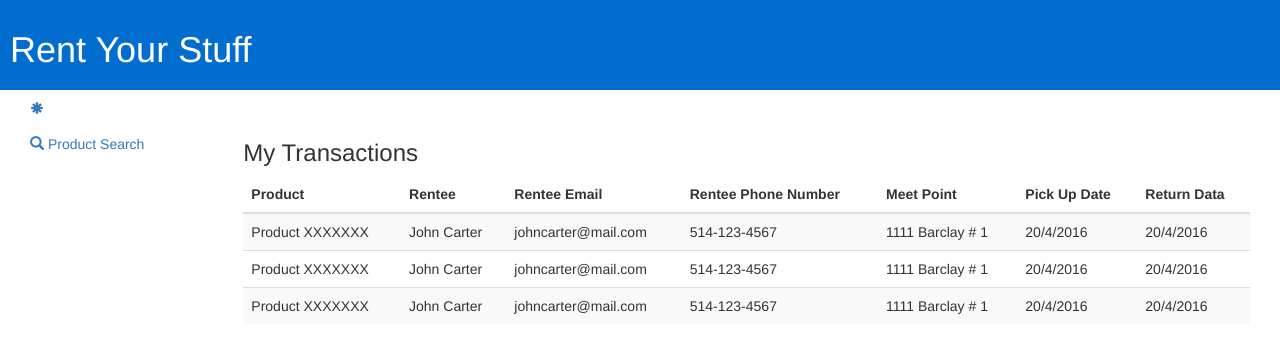
After one commit to Phohawkenics/Rent-Ur-Stuff-2016, a Python web app: template templates/view_transactions.html in a window 1280 px wide. The commit adds this page. Shown: the top 353 px of the page. Run offline with Jinja, Linux system fonts and the light colour scheme; the template is opened without the code that fills it, so the values that code supplies are empty.

Commit message:
Added My Transactions page

```diff
--- a/admin.py
+++ b/admin.py
@@ -27,5 +27,6 @@ application = webapp2.WSGIApplication(
         ('/admin/create_product', CreateProductHandler),
         ('/admin/delete_product', DeleteProductHandler),
         ('/admin/user_profile', UserProfileHandler),
+        ('/admin/view_transactions', ViewTransactionsHandler)
     ],
     debug=True)
--- a/templates/base.html
+++ b/templates/base.html
@@ -31,7 +31,12 @@
 						{% endif %}
 						{% if admin_user_profile_url %}
 						<li class="col-xs-4 col-sm-4 col-md-12 col-lg-12">
-							<a href="{{admin_user_profile_url}}"> <i class=" glyphicon glyphicon-random"></i> {{admin_user_profile_text}}</a>
+							<a href="{{admin_user_profile_url}}"> <i class="glyphicon glyphicon-th-list"></i> {{admin_user_profile_text}}</a>
+						</li>
+						{% endif %}
+						{% if admin_view_transactions_url %}
+						<li class="col-xs-4 col-sm-4 col-md-12 col-lg-12">
+							<a href="{{admin_view_transactions_url}}"> <i class="glyphicon glyphicon-transfer"></i> {{admin_view_transactions_text}}</a>
 						</li>
 						{% endif %}
 						{% if admin_create_url %}
--- /dev/null
+++ b/templates/view_transactions.html
@@ -0,0 +1,56 @@
+{% extends "base.html" %}
+{% block head %}
+    <title>My Profile</title>
+{% endblock %}
+
+{% block content %}
+    <h3>My Transactions</h3>
+    {% if notification %}
+   		<p><b>Notification</b>: {{notification}}</p>
+   	{% endif %}
+    {% if error_message %}
+      <p><b>Error</b>: {{error_message}}</p>
+    {% endif %}
+		<table class="table table-striped">
+		    <thead>
+		        <tr>
+		            <th>Product</th>
+		            <th>Rentee</th>
+		            <th>Rentee Email</th>
+		            <th>Rentee Phone Number</th>
+		            <th>Meet Point</th>
+		            <th>Pick Up Date</th>
+		            <th>Return Data</th>
+		        </tr>
+		    </thead>
+		    <tbody>
+		        <tr>
+		            <td> Product XXXXXXX</td>
+		            <td>John Carter</td>
+		            <td>johncarter@mail.com</td>
+		            <td>514-123-4567</td>
+		            <td>1111 Barclay # 1</td>
+		            <td>20/4/2016</td>
+		            <td>20/4/2016</td>
+		        </tr>
+		        <tr>
+		            <td> Product XXXXXXX</td>
+		            <td>John Carter</td>
+		            <td>johncarter@mail.com</td>
+		            <td>514-123-4567</td>
+		            <td>1111 Barclay # 1</td>
+		            <td>20/4/2016</td>
+		            <td>20/4/2016</td>
+		        </tr>
+		        <tr>
+		            <td> Product XXXXXXX</td>
+		            <td>John Carter</td>
+		            <td>johncarter@mail.com</td>
+		            <td>514-123-4567</td>
+		            <td>1111 Barclay # 1</td>
+		            <td>20/4/2016</td>
+		            <td>20/4/2016</td>
+		        </tr>
+		    </tbody>
+		</table>
+{% endblock %}
```
Also changed, not shown: admin_handlers.py (+12 -0 lines), base_handler.py (+13 -2 lines).
